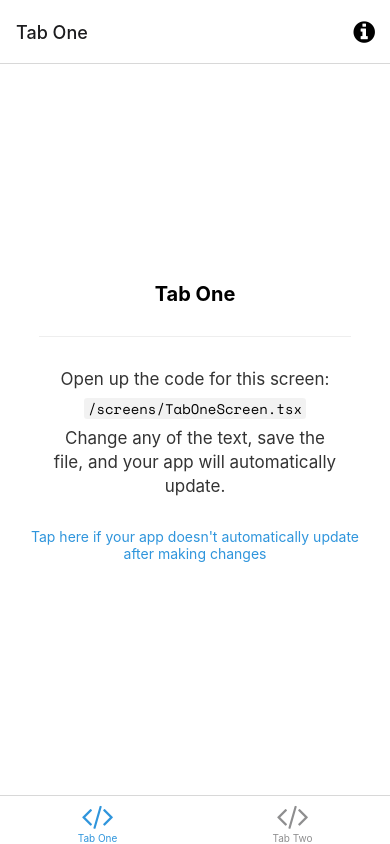
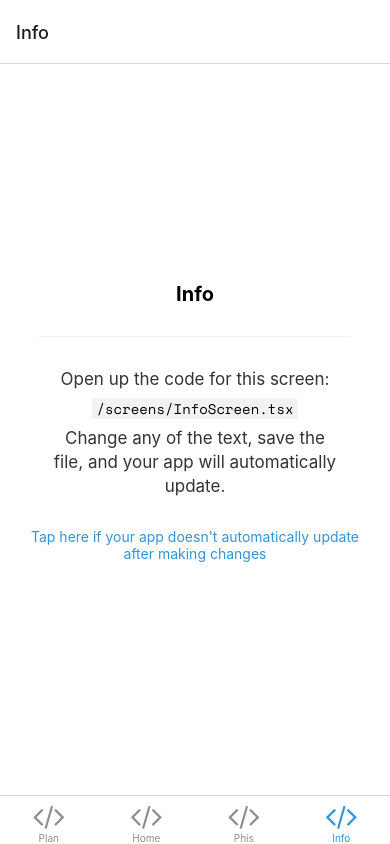
Before and after one commit to cap-nascimento/UnjunkProject, a React Native app: screen /Info in a window 390 px wide. Built offline with nearby package versions, Linux system fonts and the light colour scheme; what expo-linking would draw is missing.

Commit message:
adding basic pages

```diff
--- a/navigation/LinkingConfiguration.ts
+++ b/navigation/LinkingConfiguration.ts
@@ -15,16 +15,26 @@ const linking: LinkingOptions<RootStackParamList> = {
     screens: {
       Root: {
         screens: {
-          TabOne: {
+          Plan: {
             screens: {
-              TabOneScreen: 'one',
+              PlanScreen: 'one',
             },
           },
-          TabTwo: {
+          Home: {
             screens: {
-              TabTwoScreen: 'two',
+              HomeScreen: 'two',
             },
           },
+										PhisicalInfo: {
+												screens: {
+														PhisicalInfoScreen: 'three',
+												}
+										},
+										Info: {
+												screens: {
+													 InfoScreen: 'four',
+												}
+										}
         },
       },
       Modal: 'modal',
--- a/navigation/index.tsx
+++ b/navigation/index.tsx
@@ -14,8 +14,11 @@ import Colors from '../constants/Colors';
 import useColorScheme from '../hooks/useColorScheme';
 import ModalScreen from '../screens/ModalScreen';
 import NotFoundScreen from '../screens/NotFoundScreen';
-import TabOneScreen from '../screens/TabOneScreen';
-import TabTwoScreen from '../screens/TabTwoScreen';
+import PlanScreen from '../screens/PlanScreen';
+import HomeScreen from '../screens/HomeScreen';
+import PhisicalInfoScreen from '../screens/PhisicalInfoScreen';
+import InfoScreen from '../screens/InfoScreen';
+
 import { RootStackParamList, RootTabParamList, RootTabScreenProps } from '../types';
 import LinkingConfiguration from './LinkingConfiguration';
 
@@ -58,40 +61,42 @@ function BottomTabNavigator() {
 
   return (
     <BottomTab.Navigator
-      initialRouteName="TabOne"
+      initialRouteName="Home"
       screenOptions={{
         tabBarActiveTintColor: Colors[colorScheme].tint,
       }}>
       <BottomTab.Screen
-        name="TabOne"
-        component={TabOneScreen}
-        options={({ navigation }: RootTabScreenProps<'TabOne'>) => ({
-          title: 'Tab One',
-          tabBarIcon: ({ color }) => <TabBarIcon name="code" color={color} />,
-          headerRight: () => (
-            <Pressable
-              onPress={() => navigation.navigate('Modal')}
-              style={({ pressed }) => ({
-                opacity: pressed ? 0.5 : 1,
-              })}>
-              <FontAwesome
-                name="info-circle"
-                size={25}
-                color={Colors[colorScheme].text}
-                style={{ marginRight: 15 }}
-              />
-            </Pressable>
-          ),
-        })}
-      />
-      <BottomTab.Screen
-        name="TabTwo"
-        component={TabTwoScreen}
+        name="Plan"
+        component={PlanScreen}
         options={{
-          title: 'Tab Two',
+          title: 'Plan',
           tabBarIcon: ({ color }) => <TabBarIcon name="code" color={color} />,
         }}
       />
+      <BottomTab.Screen
+        name="Home"
+        component={HomeScreen}
+        options={({ navigation }: RootTabScreenProps<'Home'>) => ({
+          title: 'Home',
+          tabBarIcon: ({ color }) => <TabBarIcon name="code" color={color} />,
+        })}
+      />
+						<BottomTab.Screen
+        name="PhisicalInfo"
+        component={PhisicalInfoScreen}
+        options={{
+          title: 'Phis',
+          tabBarIcon: ({ color }) => <TabBarIcon name="code" color={color} />,
+        }}
+      />
+						<BottomTab.Screen
+								name="Info"
+								component={InfoScreen}
+								options={{
+										title: 'Info',
+										tabBarIcon: ({ color }) => <TabBarIcon name="code" color={color} />,
+								}}
+						/>
     </BottomTab.Navigator>
   );
 }
--- a/screens/TabOneScreen.tsx
+++ b/screens/HomeScreen.tsx
@@ -4,12 +4,12 @@ import EditScreenInfo from '../components/EditScreenInfo';
 import { Text, View } from '../components/Themed';
 import { RootTabScreenProps } from '../types';
 
-export default function TabOneScreen({ navigation }: RootTabScreenProps<'TabOne'>) {
+export default function HomeScreen({ navigation }: RootTabScreenProps<'Home'>) {
   return (
     <View style={styles.container}>
-      <Text style={styles.title}>Tab One</Text>
+      <Text style={styles.title}>Home</Text>
       <View style={styles.separator} lightColor="#eee" darkColor="rgba(255,255,255,0.1)" />
-      <EditScreenInfo path="/screens/TabOneScreen.tsx" />
+      <EditScreenInfo path="/screens/HomeScreen.tsx" />
     </View>
   );
 }
--- /dev/null
+++ b/screens/InfoScreen.tsx
@@ -0,0 +1,32 @@
+import { StyleSheet } from 'react-native';
+
+import EditScreenInfo from '../components/EditScreenInfo';
+import { Text, View } from '../components/Themed';
+import { RootTabScreenProps } from '../types';
+
+export default function HomeScreen() {
+  return (
+    <View style={styles.container}>
+      <Text style={styles.title}>Info</Text>
+      <View style={styles.separator} lightColor="#eee" darkColor="rgba(255,255,255,0.1)" />
+      <EditScreenInfo path="/screens/InfoScreen.tsx" />
+    </View>
+  );
+}
+
+const styles = StyleSheet.create({
+  container: {
+    flex: 1,
+    alignItems: 'center',
+    justifyContent: 'center',
+  },
+  title: {
+    fontSize: 20,
+    fontWeight: 'bold',
+  },
+  separator: {
+    marginVertical: 30,
+    height: 1,
+    width: '80%',
+  },
+});
--- /dev/null
+++ b/screens/PhisicalInfoScreen.tsx
@@ -0,0 +1,32 @@
+import { StyleSheet } from 'react-native';
+
+import EditScreenInfo from '../components/EditScreenInfo';
+import { Text, View } from '../components/Themed';
+import { RootTabScreenProps } from '../types';
+
+export default function PhisicalInfoScreen() {
+  return (
+    <View style={styles.container}>
+      <Text style={styles.title}>Phisical</Text>
+      <View style={styles.separator} lightColor="#eee" darkColor="rgba(255,255,255,0.1)" />
+      <EditScreenInfo path="/screens/PhisicalInfoScreen.tsx" />
+    </View>
+  );
+}
+
+const styles = StyleSheet.create({
+  container: {
+    flex: 1,
+    alignItems: 'center',
+    justifyContent: 'center',
+  },
+  title: {
+    fontSize: 20,
+    fontWeight: 'bold',
+  },
+  separator: {
+    marginVertical: 30,
+    height: 1,
+    width: '80%',
+  },
+});
--- a/screens/TabTwoScreen.tsx
+++ b/screens/PlanScreen.tsx
@@ -2,13 +2,14 @@ import { StyleSheet } from 'react-native';
 
 import EditScreenInfo from '../components/EditScreenInfo';
 import { Text, View } from '../components/Themed';
+import { RootTabScreenProps } from '../types';
 
-export default function TabTwoScreen() {
+export default function PlanScreen() {
   return (
     <View style={styles.container}>
-      <Text style={styles.title}>Tab Two</Text>
+      <Text style={styles.title}>Plan</Text>
       <View style={styles.separator} lightColor="#eee" darkColor="rgba(255,255,255,0.1)" />
-      <EditScreenInfo path="/screens/TabTwoScreen.tsx" />
+      <EditScreenInfo path="/screens/PlanScreen.tsx" />
     </View>
   );
 }
--- a/types.tsx
+++ b/types.tsx
@@ -25,8 +25,10 @@ export type RootStackScreenProps<Screen extends keyof RootStackParamList> = Nati
 >;
 
 export type RootTabParamList = {
-  TabOne: undefined;
-  TabTwo: undefined;
+  Plan: undefined,
+		Home: undefined,
+		PhisicalInfo: undefined,
+		Info: undefined,
 };
 
 export type RootTabScreenProps<Screen extends keyof RootTabParamList> = CompositeScreenProps<
```
